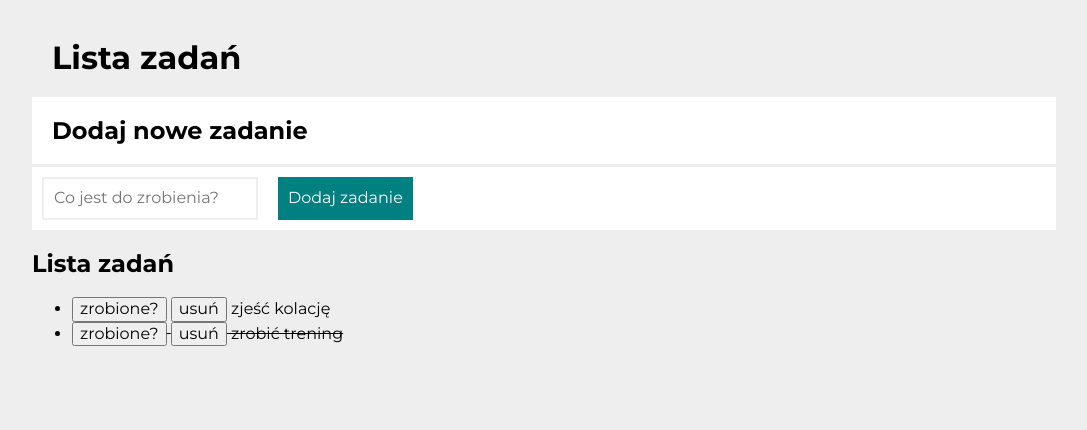
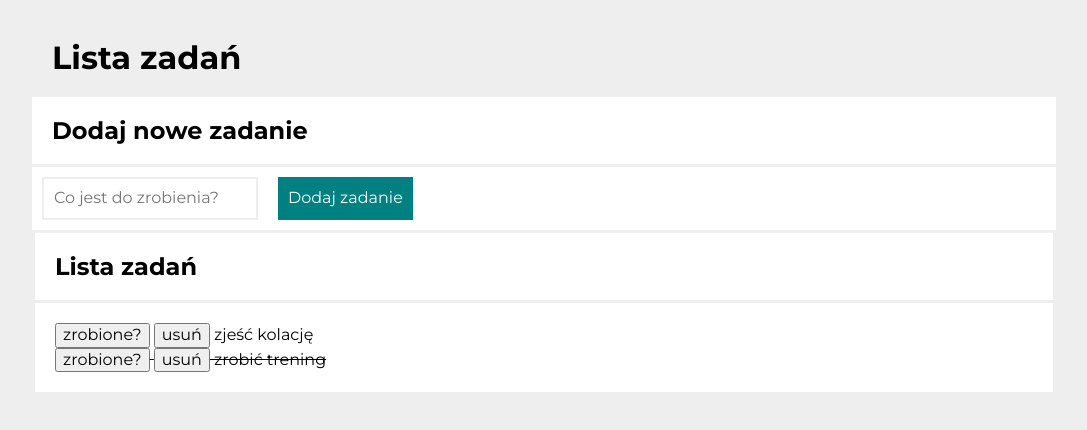
Before and after one commit to eliza-youcode/TODO-LIST, a plain HTML site: page index.html in a window 1280 px wide. Shown: the whole page, without its empty margins (96-1183 px from the left). Drawn offline with nearby package versions, Linux system fonts and the light colour scheme.

Commit message:
taskList and taskList header class added

```diff
--- a/css/list.css
+++ b/css/list.css
@@ -0,0 +1,11 @@
+.taskList__header{
+padding: 20px;
+margin: 3px;
+background-color: #fff;
+}
+.taskList{
+    padding: 20px;
+    margin: 3px;
+    background-color: #fff;
+    list-style-type: none;
+}
--- a/index.html
+++ b/index.html
@@ -32,8 +32,8 @@
             <button class="form__button js-button">Dodaj zadanie</button>
         </div>
     </form>
-    <h2 class="list__header">Lista zadań</h2>
-    <ul class="js-tasks"></ul>
+    <h2 class="taskList__header">Lista zadań</h2>
+    <ul class="taskList js-tasks"></ul>
 
 
 </body>
```
Also changed, not shown: js/script.js (+1 -6 lines).
